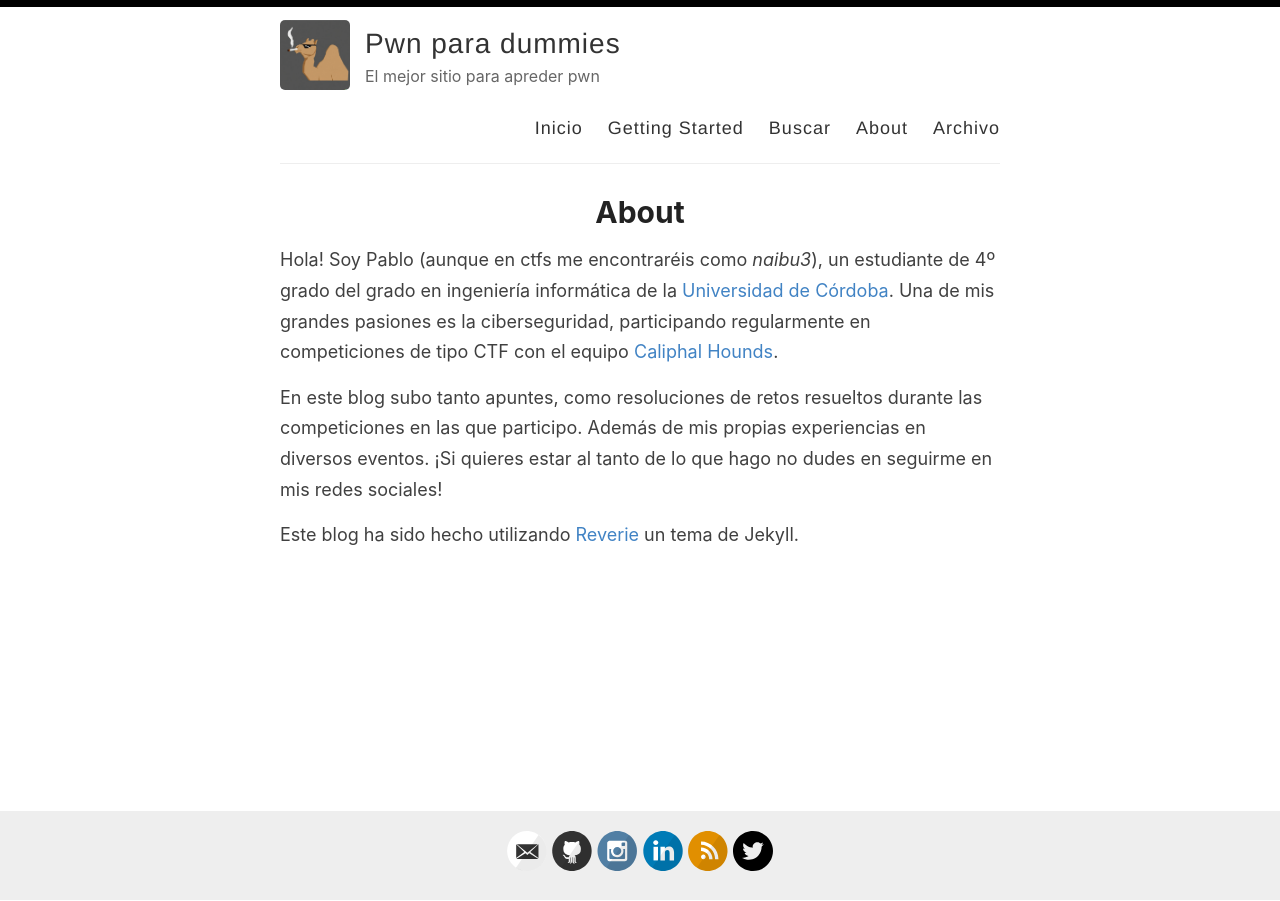
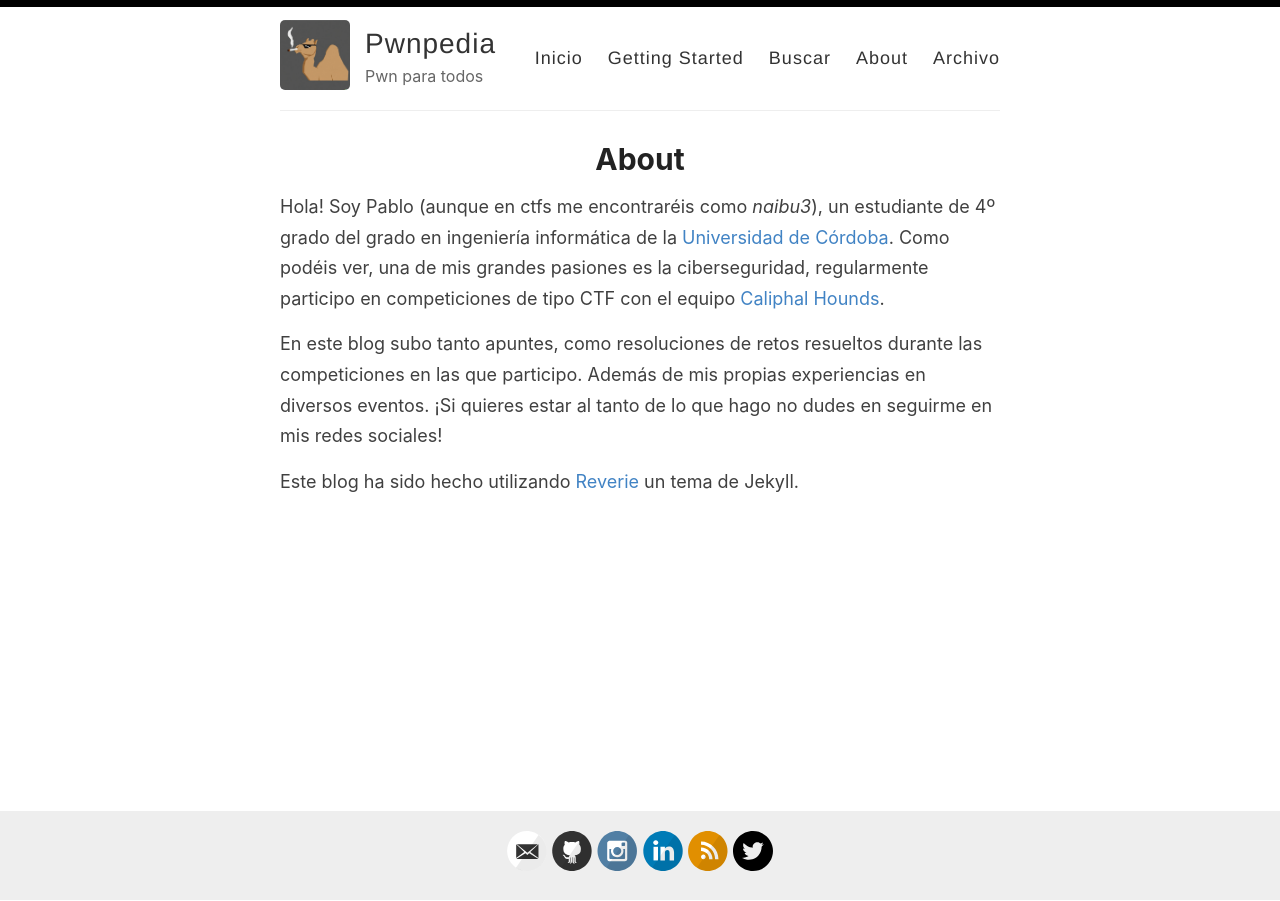
Before and after one commit to naibu3/naibu3.github.io, a Jekyll site: the page built from _pages/about.md, in a window 1280 px wide. Built offline with Jekyll 4.4.1, drawn with Linux system fonts in a browser that asks for light colours.

Commit message:
Pwnpedia

```diff
--- a/_config.yml
+++ b/_config.yml
@@ -3,13 +3,13 @@
 #
 
 # Name of your site (displayed in the header)
-name: Pwn para dummies
+name: Pwnpedia
 
 # Name of the author
-author: Naibu3
+author: naibu3
 
 # Short bio or description (displayed in the header)
-description: El mejor sitio para apreder pwn
+description: Pwn para todos
 
 # URL of your avatar or profile pic (you could use your GitHub profile pic)
 avatar: /images/naibucamel.jpg
--- a/_pages/about.md
+++ b/_pages/about.md
@@ -4,7 +4,7 @@ title: About
 permalink: /about/
 ---
 
-Hola! Soy Pablo (aunque en ctfs me encontraréis como *naibu3*), un estudiante de 4º grado del grado en ingeniería informática de la [Universidad de Córdoba](http://www.uco.es/). Una de mis grandes pasiones es la ciberseguridad, participando regularmente en competiciones de tipo CTF con el equipo [Caliphal Hounds](https://ctftime.org/team/225933/).
+Hola! Soy Pablo (aunque en ctfs me encontraréis como *naibu3*), un estudiante de 4º grado del grado en ingeniería informática de la [Universidad de Córdoba](http://www.uco.es/). Como podéis ver, una de mis grandes pasiones es la ciberseguridad, regularmente participo en competiciones de tipo CTF con el equipo [Caliphal Hounds](https://ctftime.org/team/225933/).
 
 En este blog subo tanto apuntes, como resoluciones de retos resueltos durante las competiciones en las que participo. Además de mis propias experiencias en diversos eventos. ¡Si quieres estar al tanto de lo que hago no dudes en seguirme en mis redes sociales!
 
```
Also changed, not shown: _pages/search.md (+1 -1 lines).
